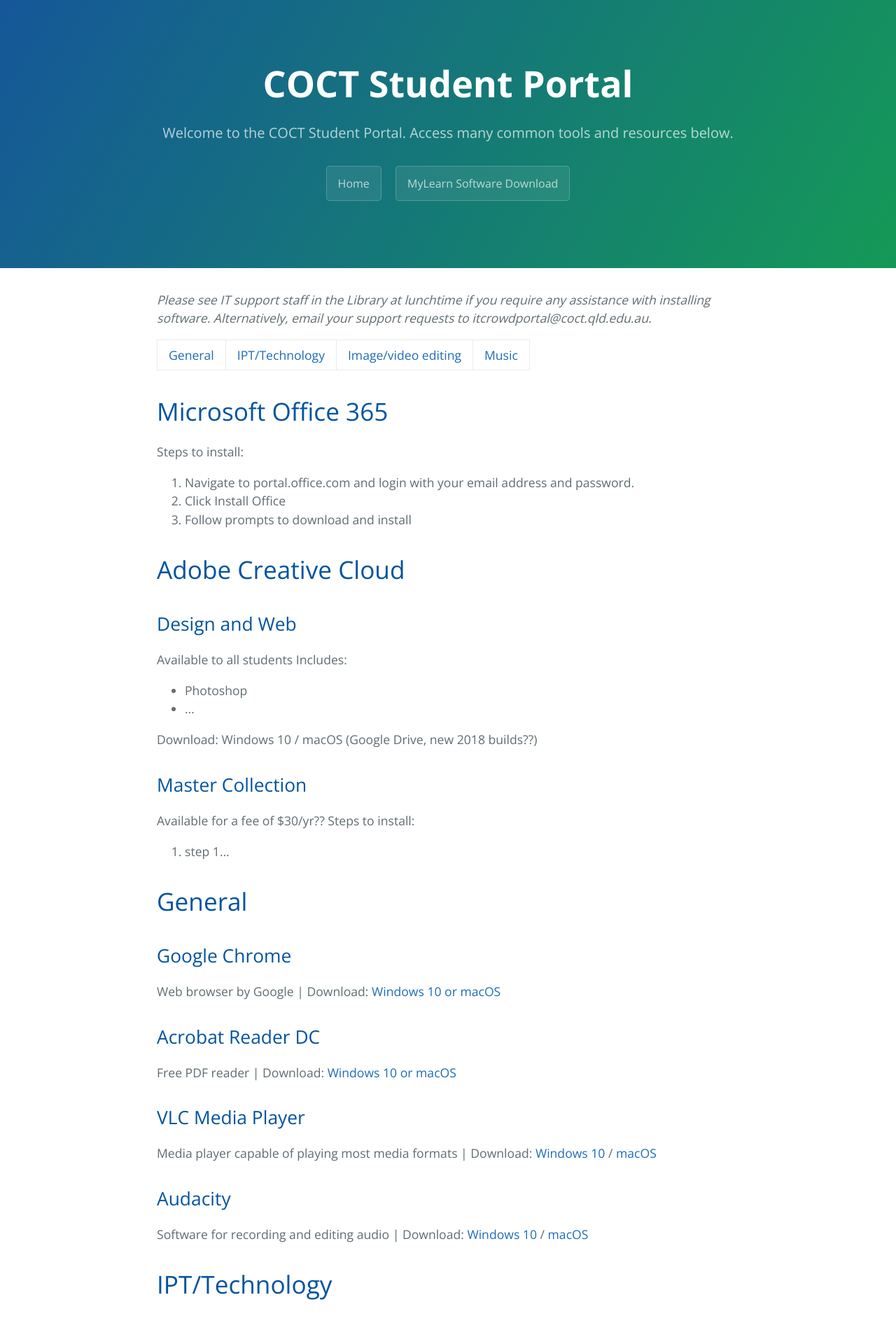
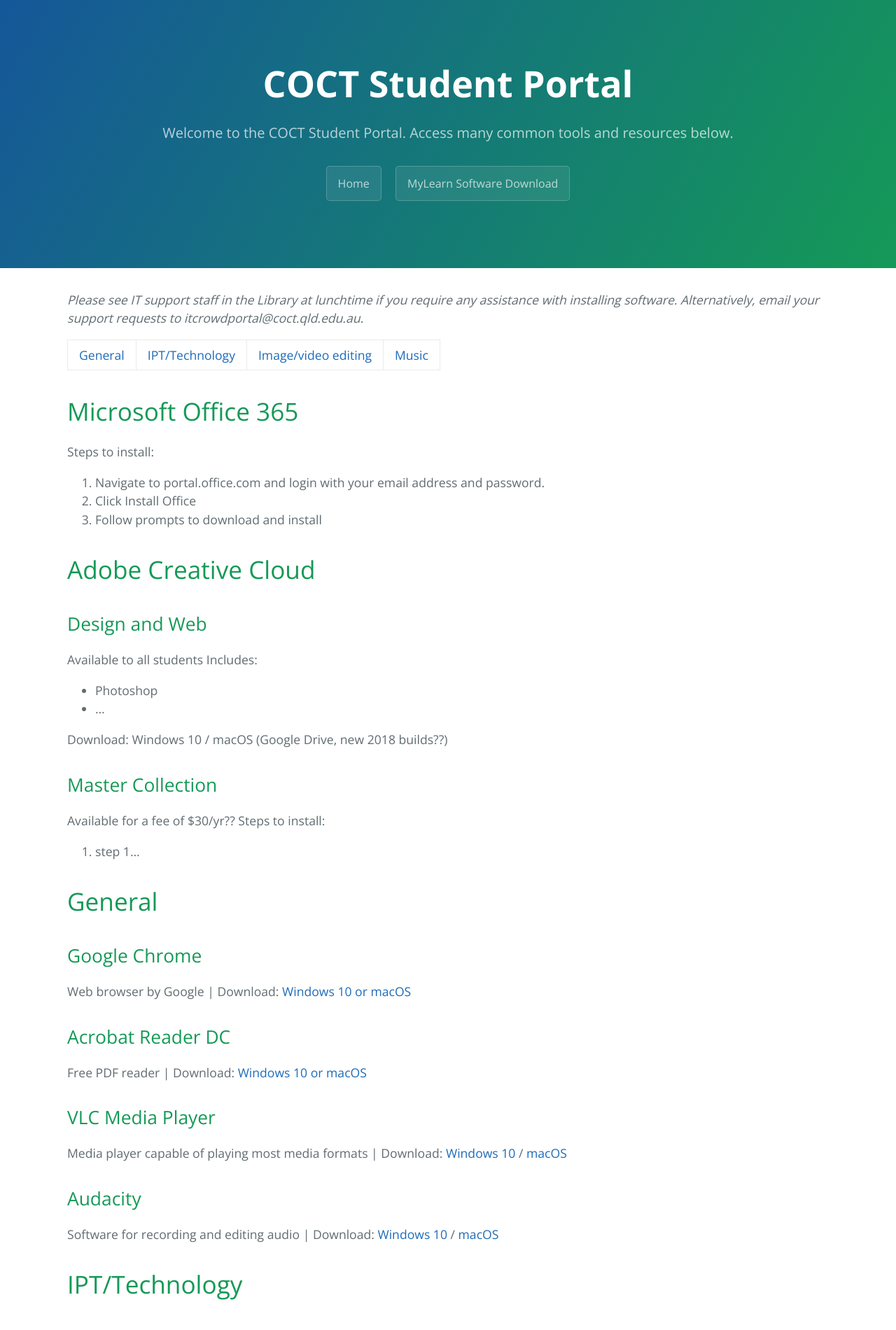
Before and after one commit to coctstuportal/coctstuportal.github.io, a Jekyll site: the page built from software.md, in a window 1280 px wide. Shown: the top 1900 px of the page at 70% size. Built offline with Jekyll 4.4.1, drawn with Linux system fonts in a browser that asks for light colours.

Commit message:
CSS changes

```diff
--- a/assets/css/style.scss
+++ b/assets/css/style.scss
@@ -2,6 +2,23 @@
 ---
 
 
-$section-headings-color: #0053a0;
+
 
 @import 'jekyll-theme-cayman';
+$section-headings-color: #0053a0;
+.main-content {
+  max-width: 96rem;
+}
+
+.col-sm-3 {
+  position: relative;
+  min-height: 1px;
+  padding: 13px;
+ }
+
+@media (min-width: 768px) {
+  .col-sm-3 {
+    width: 25%;
+    float: left;
+  }
+}
```
